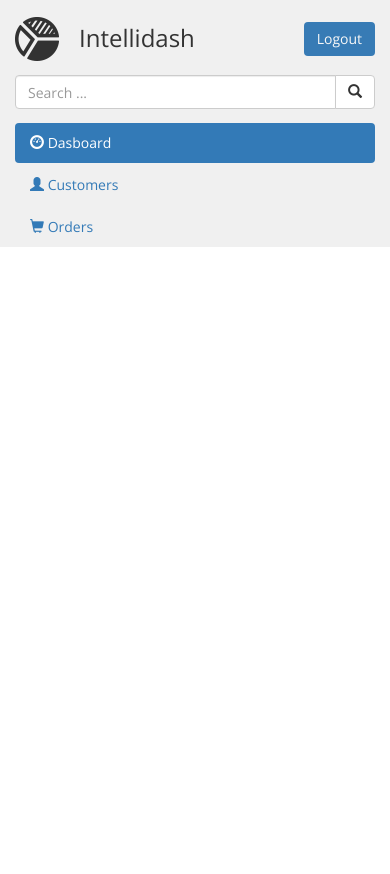
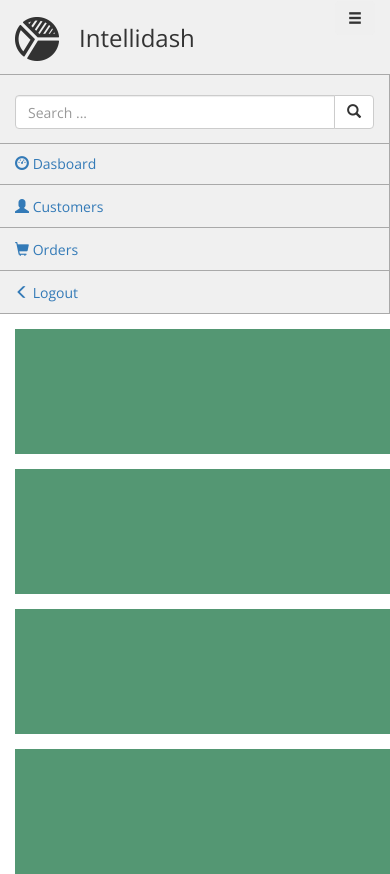
Before and after one commit to mgalusky/intellidash, a plain HTML site: page index.html in a window 390 px wide. Before the commit the page ends 844 px from the top, so only its background shows below. Drawn offline with nearby package versions, Linux system fonts and the light colour scheme.

Commit message:
search bar, content blocks, responsive utilities

```diff
--- a/assets/css/style.css
+++ b/assets/css/style.css
@@ -5,30 +5,31 @@ body{
   font-weight:300;
 }
 .blue {
-  background-color: rgb(55, 123, 181);
+  background-color:rgb(55, 123, 181);
 }
 .green{
-  background-color: rgb(84, 151, 115)
+  background-color:rgb(84, 151, 115)
 }
 .gray-dk{
-  background-color: rgb(255, 255, 255);
+  background-color:#A9A9A9;
 }
 .gray-md{
-  background-color: rgb(240, 240, 240);
+  background-color:rgb(240, 240, 240);
 }
 .gray-lt{
-  background-color: rgb(248, 248, 248);
+  background-color:rgb(248, 248, 248);
 }
 .primary-text{
-  color: rgb(255, 255, 255);
+  color:rgb(255, 255, 255);
 }
 .secondary-text{
-  color: rgb(248, 248, 248);
+  color:rgb(248, 248, 248);
 }
 
 header{
   height:75px;
   line-height:75px;
+  border-bottom:1px solid #A9A9A9;
 }
 
 header .logo{
@@ -45,3 +46,28 @@ header .text{
 nav{
   float:right;
 }
+.sidebar{
+  padding:20px 0 0;
+  border-right:1px solid #A9A9A9;
+}
+.search{
+  padding:0 15px;
+}
+.nav li{
+  color:orange;
+}
+.nav-pills li{
+  border-bottom:1px solid #A9A9A9;
+}
+.nav-pills li:first-child{
+  border-top:1px solid #A9A9A9;
+}
+.content{
+  margin:15px 0 0 15px;
+  height:125px;
+}
+@media screen and (min-width: 768px){
+  .sidebar{
+    height:100vh;
+  }
+}
--- a/index.html
+++ b/index.html
@@ -23,17 +23,19 @@
       </div>
 
       <nav>
-        <button type="button" class="btn logout blue secondary-text">
+        <button type="button" class="btn logout blue secondary-text hidden-xs">
           Logout
         </button>
+        <button type="button" class="btn visible-xs-block glyphicon glyphicon-menu-hamburger"></button>
       </nav>
 
     </header>
 
     <main class="container-fluid">
       <div class="row">
-        <div class="col-xs-12 col-sm-3 gray-md">
+        <div class="col-xs-12 col-sm-3 gray-md sidebar vp-height">
       <!-- SEARCH BAR -->
+          <div class="search">
             <div class="input-group">
               <input type="text" class="form-control" placeholder="Search ...">
               <span class="input-group-btn">
@@ -41,12 +43,24 @@
                 </button>
               </span>
             </div>
+          </div>
       <!-- NAVIGATION -->
           <ul class="nav nav-pills nav-stacked">
-            <li role="presentation" class="active"><a href="#"><span class="glyphicon glyphicon-dashboard"></span> Dasboard</a></li>
+            <li role="presentation"><a href="#"><span class="glyphicon glyphicon-dashboard"></span> Dasboard</a></li>
             <li role="presentation"><a href="#"><span class="glyphicon glyphicon-user"></span> Customers</a></li>
             <li role="presentation"><a href="#"><span class="glyphicon glyphicon-shopping-cart"></span> Orders</a></li>
+            <li role="presentation" class="visible-xs-block"><a href="#"><span class="glyphicon glyphicon-menu-left"></span> Logout</a></li>
           </ul>
+        </div>
+      <!-- CONTENT BLOCKS -->
+        <div class="col-xs-12 col-sm-8 col-md-4 green content">
+        </div>
+        <div class="col-xs-12 col-sm-8 col-md-4 green content">
+        </div>
+        <div class="col-xs-12 col-sm-8 col-md-4 green content">
+        </div>
+        <div class="col-xs-12 col-sm-8 col-md-4 green content">
+        </div>
         </div>
       </div>
     </main>
```
Lines whose indentation alone changed are shown as unchanged.
